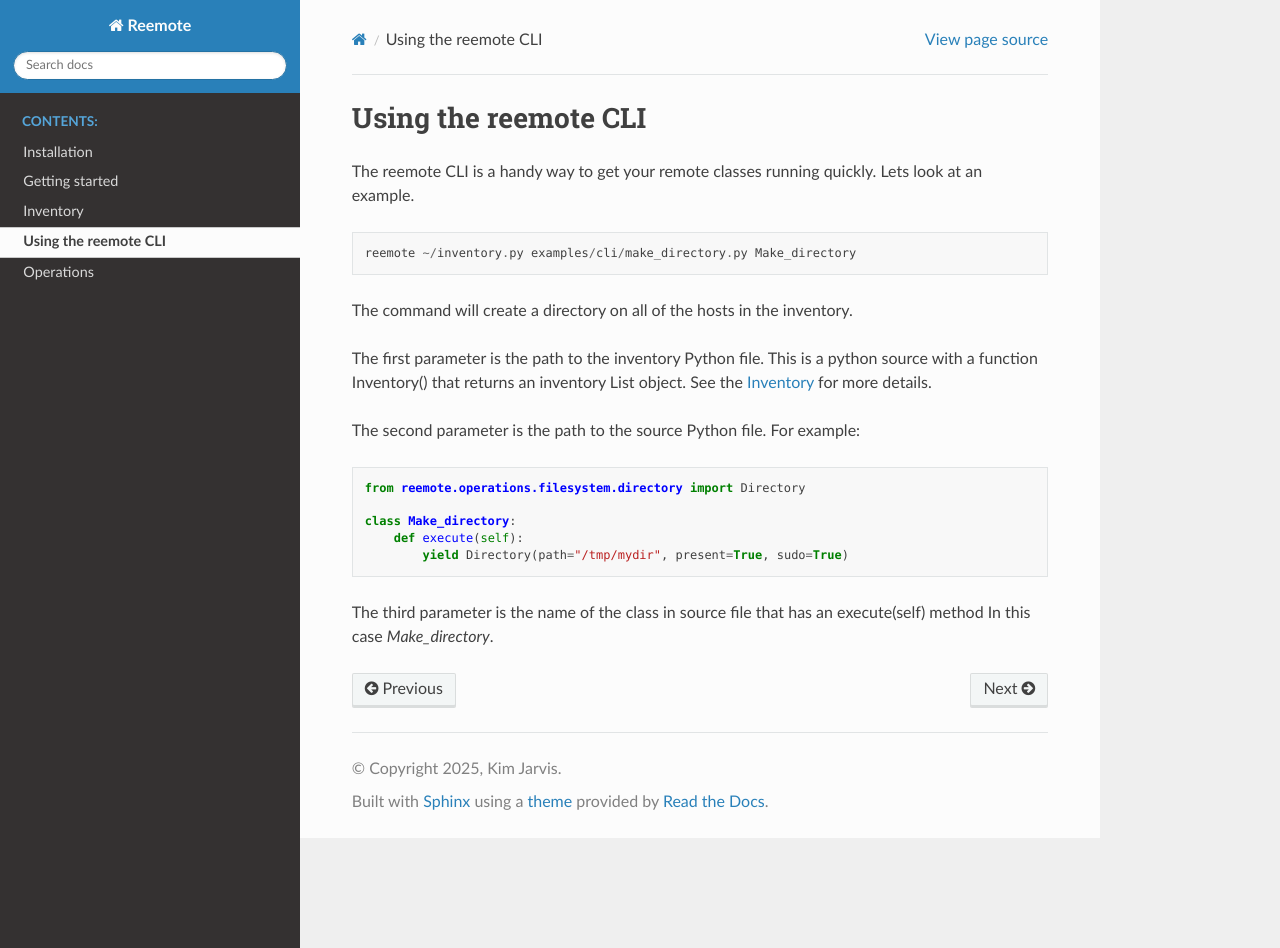
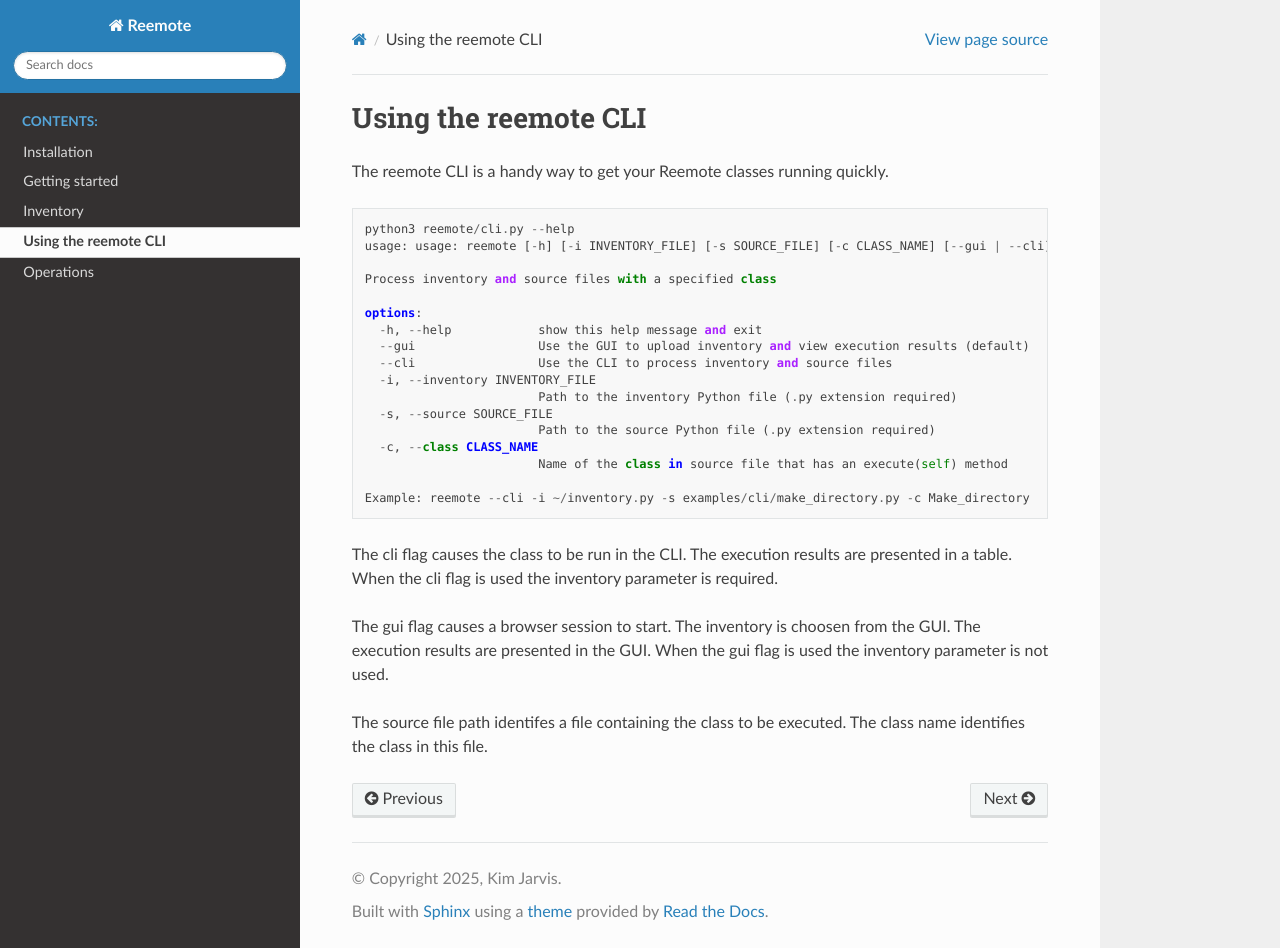
Before and after one commit to kimjarvis/reemote, a Sphinx documentation site: the page built from docs/source/usingthecli.rst, in a window 1280 px wide and 948 px high. Built offline with Sphinx 7.4.7 and the Read the Docs theme 3.1.0, drawn with Linux system fonts in a browser that asks for light colours.

Commit message:
Documentation and examples

```diff
--- a/docs/source/usingthecli.rst
+++ b/docs/source/usingthecli.rst
@@ -1,27 +1,34 @@
 Using the reemote CLI
 =====================
 
-The reemote CLI is a handy way to get your remote classes running quickly.  Lets
-look at an example.
+The reemote CLI is a handy way to get your Reemote classes running quickly.
 
 .. code-block:: python
 
-    reemote ~/inventory.py examples/cli/make_directory.py Make_directory
+    python3 reemote/cli.py --help
+    usage: usage: reemote [-h] [-i INVENTORY_FILE] [-s SOURCE_FILE] [-c CLASS_NAME] [--gui | --cli]
 
-The command will create a directory on all of the hosts in the inventory.
+    Process inventory and source files with a specified class
 
-The first parameter is the path to the inventory Python file.
-This is a python source with a function Inventory() that returns an
-inventory List object.  See the :doc:`inventory` for more details.
+    options:
+      -h, --help            show this help message and exit
+      --gui                 Use the GUI to upload inventory and view execution results (default)
+      --cli                 Use the CLI to process inventory and source files
+      -i, --inventory INVENTORY_FILE
+                            Path to the inventory Python file (.py extension required)
+      -s, --source SOURCE_FILE
+                            Path to the source Python file (.py extension required)
+      -c, --class CLASS_NAME
+                            Name of the class in source file that has an execute(self) method
 
-The second parameter is the path to the source Python file.  For example:
+    Example: reemote --cli -i ~/inventory.py -s examples/cli/make_directory.py -c Make_directory
 
-.. code-block:: python
+The cli flag causes the class to be run in the CLI.  The execution results are presented in a table.
+When the cli flag is used the inventory parameter is required.
 
-    from reemote.operations.filesystem.directory import Directory
+The gui flag causes a browser session to start.  The inventory is choosen from the GUI.  The execution results are
+presented in the GUI.
+When the gui flag is used the inventory parameter is not used.
 
-    class Make_directory:
-        def execute(self):
-            yield Directory(path="/tmp/mydir", present=True, sudo=True)
-
-The third parameter is the name of the class in source file that has an execute(self) method  In this case `Make_directory`.
+The source file path identifes a file containing the class to be executed.
+The class name identifies the class in this file.
```
Also changed, not shown: docs/source/gettingstarted.rst (+83 -12 lines), docs/source/installation.rst (+0 -52 lines), docs/source/inventory.rst (+5 -6 lines), docs/source/gui_localhost.png (added).
